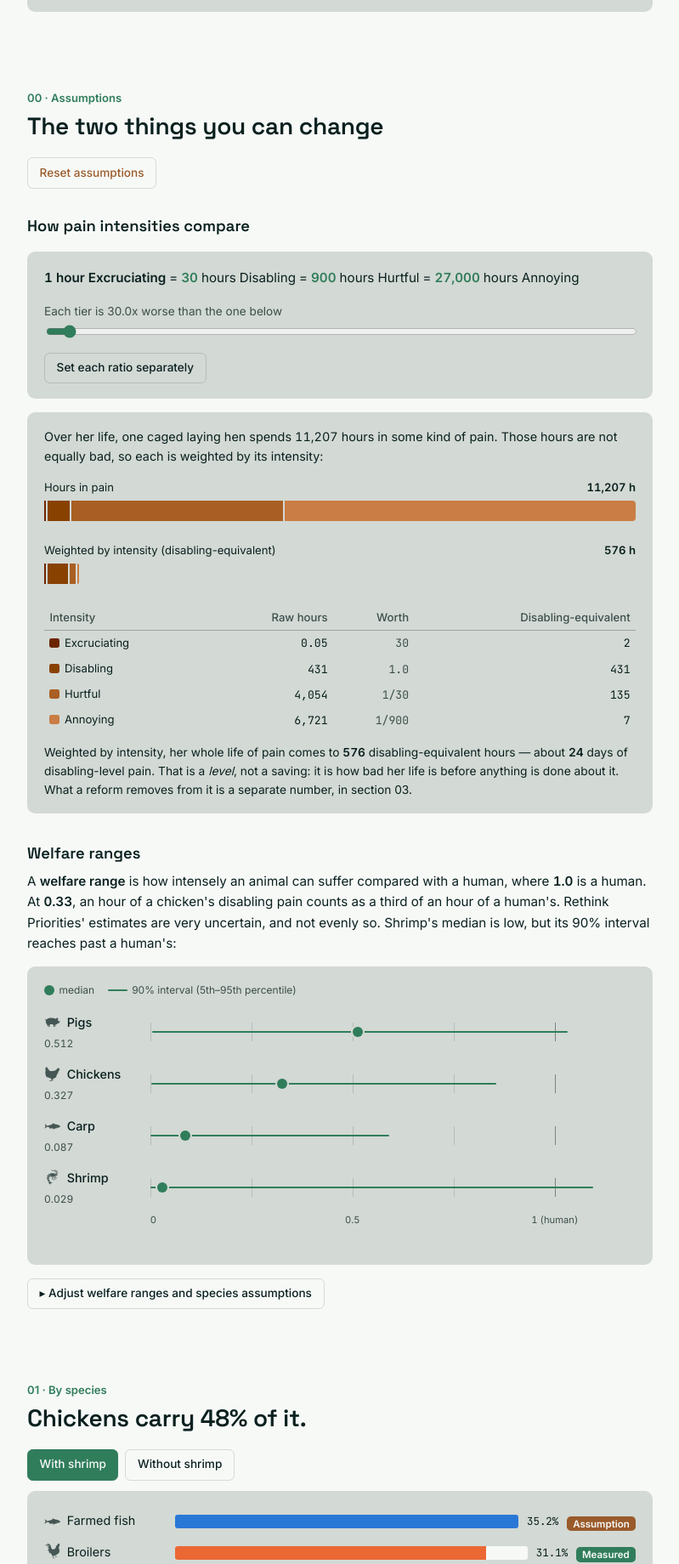
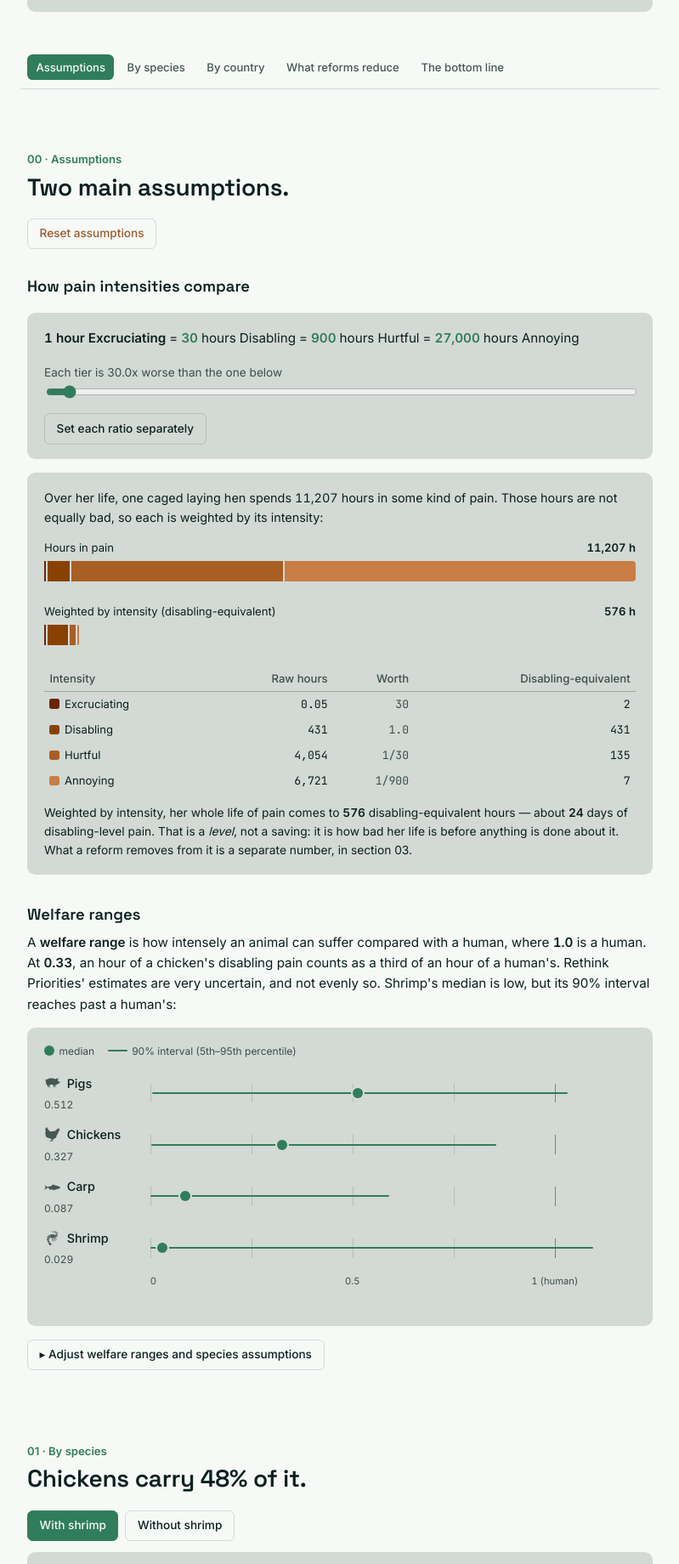
Before and after one commit to abhi9317/FAW-macro, a plain HTML site: page index.html in a window 1280 px wide. Shown: the part 682-2522 px from the top of the page at 85% size, without its empty margins (240-1039 px from the left). Drawn offline with nearby package versions, Linux system fonts and the light colour scheme.

Commit message:
Jump menu, closing caveats, heading and icon tweaks
- Sticky section menu (Assumptions to The bottom line) with active-section
  highlight; scrolls without touching the shareable URL state
- Closing panel: measured figures are a floor; the unmeasured share (mostly
  fish) rests on an assumption readers can change
- Headings: 'Two main assumptions.'; reform headings say 'of suffering'
- Swap broiler and layer silhouettes

Co-Authored-By: Claude Opus 5.5 <noreply@anthropic.com>

```diff
--- a/index.html
+++ b/index.html
@@ -137,6 +137,19 @@ section{padding-top:4.5rem}
     grid-template-areas:"name pct tag" "bar bar bar";padding:.4rem 0}
 }
 .sp-icon{fill:color-mix(in srgb,var(--ink) 70%,transparent)}
+/* Sticky jump menu; right padding leaves room for the fixed theme button. */
+.jump{position:sticky;top:0;z-index:5;display:flex;gap:.3rem;overflow-x:auto;
+  margin:2.5rem -.5rem 0;padding:.6rem 5rem .6rem .5rem;background:var(--paper);
+  border-bottom:1px solid var(--rule);scrollbar-width:none}
+.jump::-webkit-scrollbar{display:none}
+.jump a{flex:none;font-size:.82rem;font-weight:500;color:var(--muted);
+  text-decoration:none;padding:.3rem .65rem;border-radius:.4rem;white-space:nowrap}
+.jump a:hover{color:var(--ink);background:color-mix(in srgb,var(--ink) 7%,transparent)}
+.jump a[aria-current]{color:var(--paper);background:var(--accent)}
+section{scroll-margin-top:3.5rem}
+/* Closing caveats: a large numeral beside each. */
+.caveat{display:grid;grid-template-columns:2rem 1fr;gap:.6rem;font-size:.95rem}
+.caveat-n{font-size:1.6rem;font-weight:700;line-height:1.1;color:var(--warm)}
 /* World map: a thin panel-coloured border separates neighbours. */
 .world{display:block;width:100%;height:auto}
 .world path{stroke:var(--panel);stroke-width:.6;stroke-linejoin:round}
--- a/scripts/build_icons.mjs
+++ b/scripts/build_icons.mjs
@@ -8,8 +8,8 @@ import { dirname, join } from "path";
 
 const ROOT = join(dirname(fileURLToPath(import.meta.url)), "..");
 const MAP = {
-  layers:   { file: "noun_Chicken_6985354.svg" },   // hen
-  broilers: { file: "noun_Chicken_6985370.svg" },   // rooster
+  broilers: { file: "noun_Chicken_6985354.svg" },   // hen
+  layers:   { file: "noun_Chicken_6985370.svg" },   // rooster
   cattle:   { file: "noun_Cow_2020629.svg" },
   fish:     { file: "noun_Fish_2020627.svg" },
   sheep:    { file: "noun_Goat_6985368.svg", flip: true },
--- a/ui.js
+++ b/ui.js
@@ -122,8 +122,14 @@ function RangeBar({ value, min, max, scaleMax, color }) {
                 style: { left: pct(min), width: `calc(${pct(max)} - ${pct(min)})` } }));
 }
 
+const SECTIONS = [
+  ["assumptions", "Assumptions"], ["species", "By species"], ["country", "By country"],
+  ["reforms", "What reforms reduce"], ["bottom-line", "The bottom line"],
+];
+const sectionId = kicker => (SECTIONS.find(([, l]) => l === kicker) ?? [])[0];
+
 const Section = ({ n, kicker, heading, children }) =>
-  h("section", null,
+  h("section", { id: sectionId(kicker) },
     h("div", { className: "kicker" }, n + " · " + kicker),
     h("h2", null, heading),
     children);
@@ -167,7 +173,7 @@ function TierControl({ state, set }) {
 // RP species the page actually uses, and which page species borrow each.
 const WR_PLOT = [
   { wrKey: "pig", name: "Pigs", icon: "pigs", uses: "pigs, cattle, sheep" },
-  { wrKey: "chicken", name: "Chickens", icon: "layers", uses: "broilers, layers, ducks, turkeys" },
+  { wrKey: "chicken", name: "Chickens", icon: "broilers", uses: "broilers, layers, ducks, turkeys" },
   { wrKey: "carp", name: "Carp", icon: "fish", uses: "farmed fish" },
   { wrKey: "shrimp", name: "Shrimp", icon: "shrimp", uses: "shrimp" },
 ];
@@ -490,7 +496,7 @@ function ReformSection({ reforms }) {
 
   return h(Section, { n: "03", kicker: "What reforms reduce",
       heading: `The biggest single reform removes ` +
-               `${formatPercent(rows[0].shareOfTotal.value, 0)} of it.` },
+               `${formatPercent(rows[0].shareOfTotal.value, 0)} of suffering.` },
     h("p", { style: { marginTop: 0, fontSize: ".95rem", color: "var(--muted)" } },
       "Each figure is the share of ", h("strong", { style: { color: "var(--ink)" } },
         "all farmed-animal pain hours"),
@@ -573,7 +579,7 @@ function BottomLine({ combined, species, reforms }) {
   const fish = species.rows.find(r => r.key === "fish");
   return h(Section, { n: "04", kicker: "The bottom line",
       heading: `Fully implemented, today's reforms would remove ` +
-               `${formatPercent(combined.value, 0)} of it.` },
+               `${formatPercent(combined.value, 0)} of suffering.` },
     h(RemovedChart, { combined, reforms }),
     h("p", { style: { fontSize: ".95rem" } },
       "That counts every reform above at full, worldwide adoption — cage-free ",
@@ -587,7 +593,38 @@ function BottomLine({ combined, species, reforms }) {
             " of the total, with stunning at slaughter as the only reform counted. ")
         : null,
       "The ", formatPercent(combined.value, 0), " uses the settings above; the ",
-      "range also covers tier ratios and welfare ranges you haven't picked."));
+      "range also covers tier ratios and welfare ranges you haven't picked."),
+    h(Caveats, { species }));
+}
+
+/** The two assumptions that most limit how far these numbers can be read. */
+function Caveats({ species }) {
+  const unmeasured = species.rows.filter(r => r.provenance !== "measured")
+    .reduce((a, r) => a + r.painYears, 0);
+  const fish = species.rows.find(r => r.key === "fish");
+  const item = (n, title, body) => h("li", { className: "caveat" },
+    h("span", { className: "fig caveat-n", "aria-hidden": true }, n),
+    h("div", null, h("strong", null, title), " ", body));
+  return h("div", { className: "panel", style: { marginTop: "1.5rem" } },
+    h("h3", { style: { fontFamily: "var(--disp)", fontSize: "1.15rem", fontWeight: 600,
+                       margin: "0 0 .8rem" } }, "Two things to keep in mind"),
+    h("ol", { style: { listStyle: "none", margin: 0, padding: 0, display: "grid",
+                       gap: "1rem" } },
+      item("1", "The measured figures are closer to a floor than a full count.",
+        "Each pain track includes only the harms its authors analysed — anything " +
+        "unstudied counts as zero — and none of them credit positive experiences. " +
+        "The true level of suffering is likely higher."),
+      item("2", h(Fragment, null, h("span", { className: "tnum" },
+          formatPercent(shareOf(unmeasured, species.total), 0)),
+          " of this total is not measured at all."),
+        h(Fragment, null, "Most of it is farmed fish (",
+          h("span", { className: "tnum" }, formatPercent(shareOf(fish?.painYears ?? 0,
+                                                                  species.total), 0)),
+          "). We don't yet understand fish lives well enough to say how much they ",
+          "suffer compared with other species, so their figure is an assumption — ",
+          h("span", { className: "tnum" }, (fish?.multiple ?? 0).toFixed(2) + "x"),
+          " a broiler's pain — that you can change under Assumptions. Moving it ",
+          "can reorder which species suffers most."))));
 }
 
 function Provenance({ anchor, species }) {
@@ -709,8 +746,8 @@ function App() {
 
   return h(Fragment, null,
     h(Hero, { total: species.total, species, countries, combined }),
-    h(Section, { n: "00", kicker: "Assumptions",
-                 heading: "The two things you can change" },
+    h(SectionNav),
+    h(Section, { n: "00", kicker: "Assumptions", heading: "Two main assumptions." },
       h("button", { onClick: reset, className: "btn",
           style: { marginBottom: ".8rem", color: "var(--warm)" } }, "Reset assumptions"),
       h("h3", { style: { fontFamily: "var(--disp)", fontSize: "1.15rem", fontWeight: 600,
@@ -780,6 +817,30 @@ function SpeciesStack({ species }) {
                                               color: x.color, value: share(x.value) })) })));
 }
 
+/** Sticky jump menu. Highlights whichever section is crossing the upper third
+ *  of the viewport. */
+function SectionNav() {
+  const [active, setActive] = useState(null);
+  useEffect(() => {
+    if (typeof IntersectionObserver !== "function") return;
+    const io = new IntersectionObserver(entries => {
+      for (const e of entries) if (e.isIntersecting) setActive(e.target.id);
+    }, { rootMargin: "-30% 0px -65% 0px" });
+    SECTIONS.forEach(([id]) => { const el = document.getElementById(id); if (el) io.observe(el); });
+    return () => io.disconnect();
+  }, []);
+  return h("nav", { className: "jump", "aria-label": "Sections" },
+    ...SECTIONS.map(([id, label]) => h("a", { key: id, href: "#" + id,
+        "aria-current": active === id ? "true" : undefined,
+        onClick: e => {
+          // The URL hash holds the shareable state, so scroll without
+          // replacing it with a section anchor.
+          e.preventDefault();
+          document.getElementById(id)?.scrollIntoView({
+            behavior: REDUCED_MOTION ? "auto" : "smooth" });
+        } }, label)));
+}
+
 function Hero({ total, species, countries, combined }) {
   const shownTotal = useTween(total);
   return h("header", { style: { paddingTop: "3.5rem" } },
```
Also changed, not shown: icons.js.
